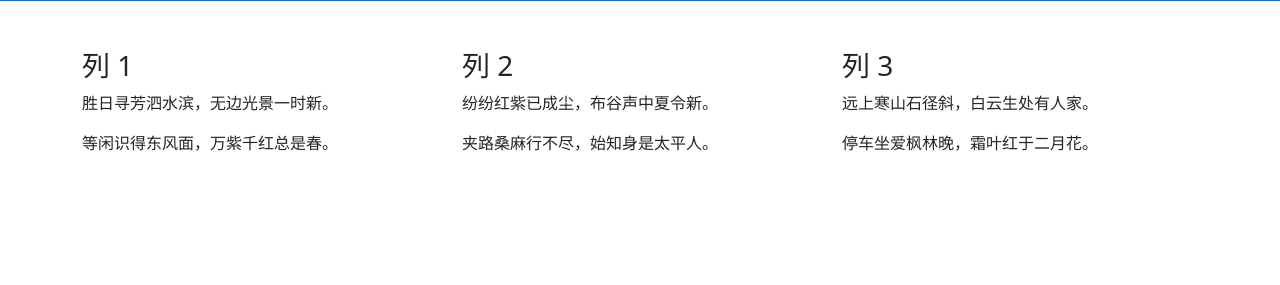
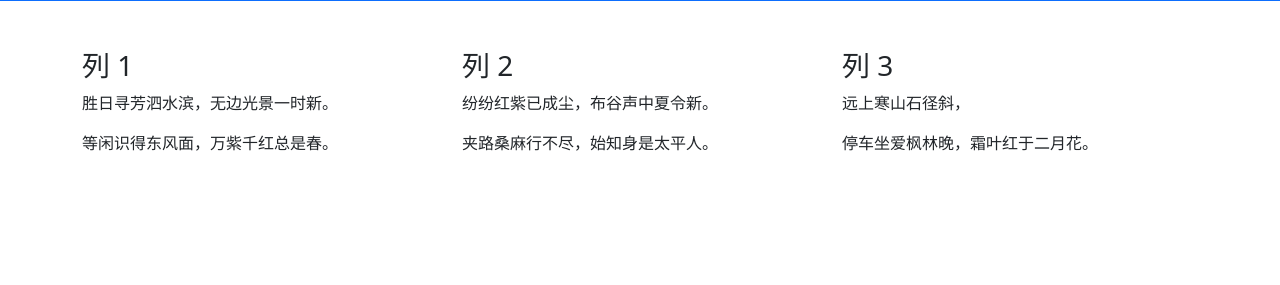
Before and after one commit to RaphaelNY/FFinancialSystem-Docker, a Django app: page /accounting/ in a window 1280 px wide. Shown: the part 191-476 px from the top of the page. Run offline with Django 3.2, Linux system fonts and the light colour scheme.

Commit message:
修改诗句

```diff
--- a/templates/accounting/index.html
+++ b/templates/accounting/index.html
@@ -28,7 +28,7 @@
     </div>
     <div class="col-sm-4">
       <h3>列 3</h3>
-      <p>远上寒山石径斜，白云生处有人家。</p>
+      <p>远上寒山石径斜，</p>
       <p>停车坐爱枫林晚，霜叶红于二月花。</p>
     </div>
   </div>
```
